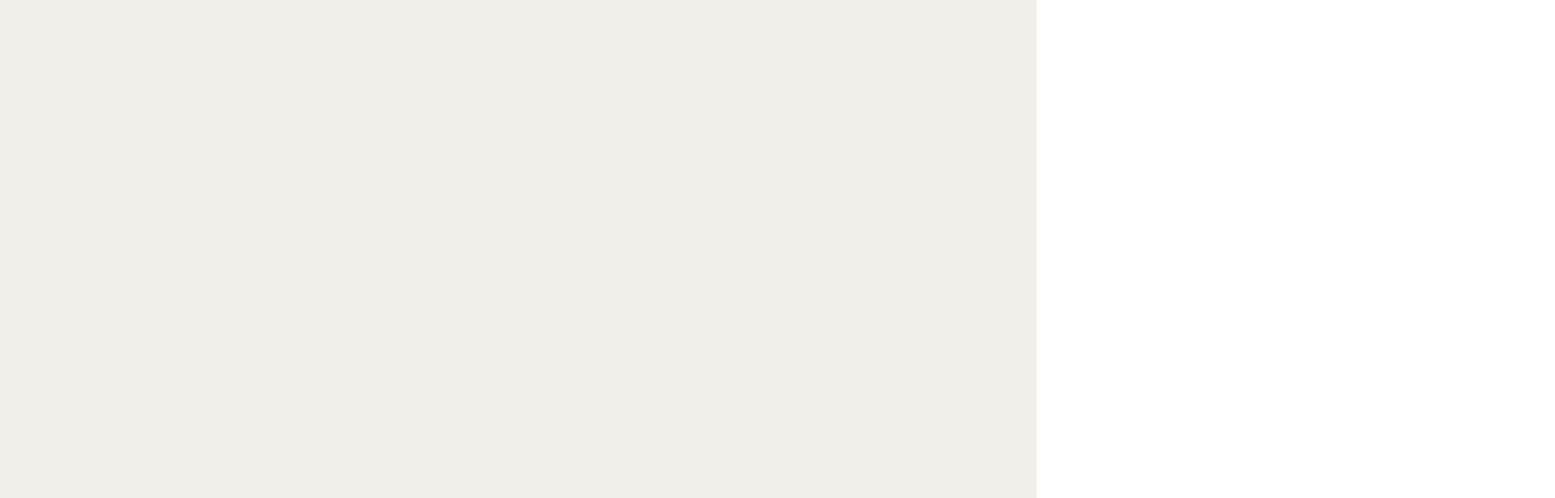
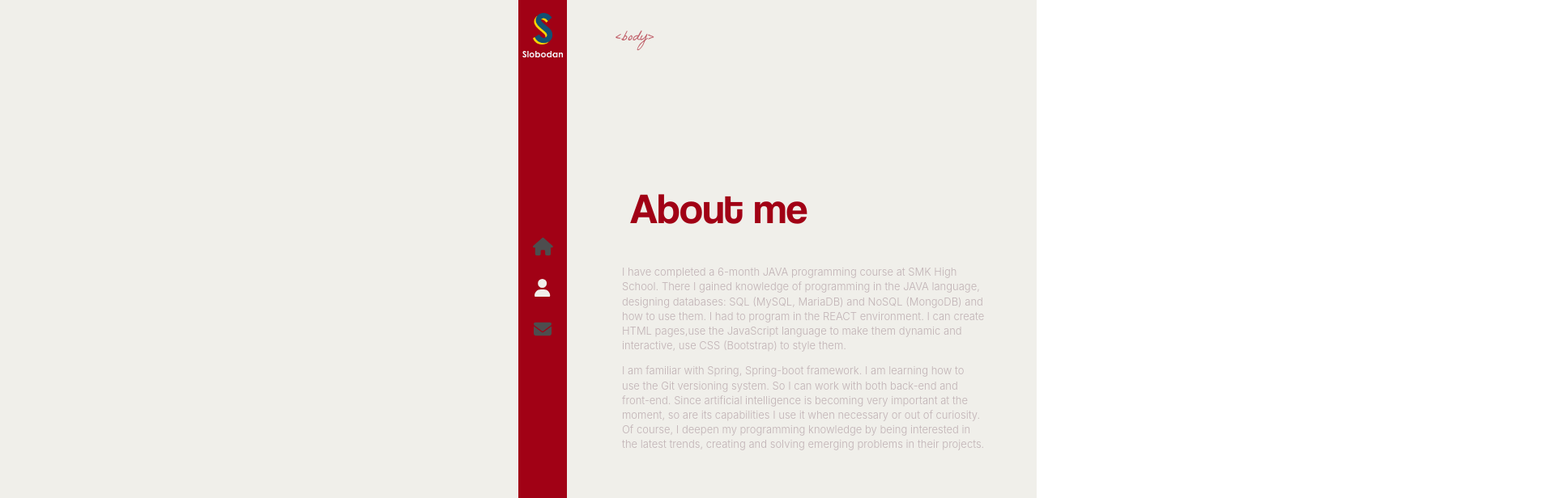
Before and after one commit to marius1one/ReactPortfolio, a React (Vite) app: page /about in a window 1280 px wide. Before the commit this address had no page. Shown: the top 616 px of the page at 81% size, 1920 px wide, since content can reach past the window. Built offline with nearby package versions, Linux system fonts and the light colour scheme.

Commit message:
Added styles to about page

```diff
--- a/src/App.jsx
+++ b/src/App.jsx
@@ -2,6 +2,7 @@ import Layout from './components/Layout/index.jsx';
 import './App.scss'
 import {Route, Routes} from "react-router-dom";
 import Home from "./components/Home/index.jsx";
+import About from "./components/About/index.jsx";
 
 
 function App() {
@@ -12,6 +13,7 @@ function App() {
       <Routes>
         <Route path="/" element={<Layout />} >
           <Route index element={<Home />} />
+            <Route path="about" element={<About />} />
             </Route>
       </Routes>
     </>
--- a/src/components/About/index.jsx
+++ b/src/components/About/index.jsx
@@ -0,0 +1,25 @@
+import './index.scss';
+import AnimatedLetters from "../AnimatedLetters/index.jsx";
+
+const About = () => {
+    return (
+        <div className="container about-page">
+            <div className="text-zone">
+                <h1><AnimatedLetters strArray={["A", "b", "o", "u", "t", " ", "m", "e"]} idx={15}/></h1>
+                <p>I have completed a 6-month JAVA programming course at SMK High School. There I gained knowledge of
+                    programming in the JAVA language,
+                    designing databases: SQL (MySQL, MariaDB) and NoSQL (MongoDB) and how to use them.
+                    I had to program in the REACT environment. I can create HTML pages,use the JavaScript language to
+                    make them dynamic and interactive, use CSS (Bootstrap) to style them.
+                </p>
+                <p>I am familiar with Spring, Spring-boot framework. I am learning how to use the Git versioning system. So I can work with both back-end and front-end.
+                    Since artificial intelligence is becoming very important at the moment, so are its capabilities
+                    I use it when necessary or out of curiosity. Of course, I deepen my programming
+                    knowledge by being interested in the latest trends, creating and solving
+                    emerging problems in their projects.</p>
+            </div>
+        </div>
+    );
+}
+
+export default About;
--- a/src/components/Layout/index.scss
+++ b/src/components/Layout/index.scss
@@ -38,3 +38,34 @@
   animation: fadeIn 1s forwards;
   animation-delay: 1s;
 }
+
+.about-page {
+  .text-zone {
+    position: absolute;
+    left: 10%;
+    top: 50%;
+    transform: translateY(-50%);
+    width: 35%;
+    vertical-align: middle;
+    display: table-cell;
+    max-height: 90%;
+
+    h1 {
+      font-size: 53px;
+      font-family: 'Coolvetica';
+      color: #a10115;
+      font-weight: 400;
+      margin-top: 0;
+      position: relative;
+      margin-bottom: 40px;
+      left: 10px;
+
+
+    }
+
+    p{
+      font-size: 13px;
+      color: #c0b2b5;
+    }
+  }
+}
```
